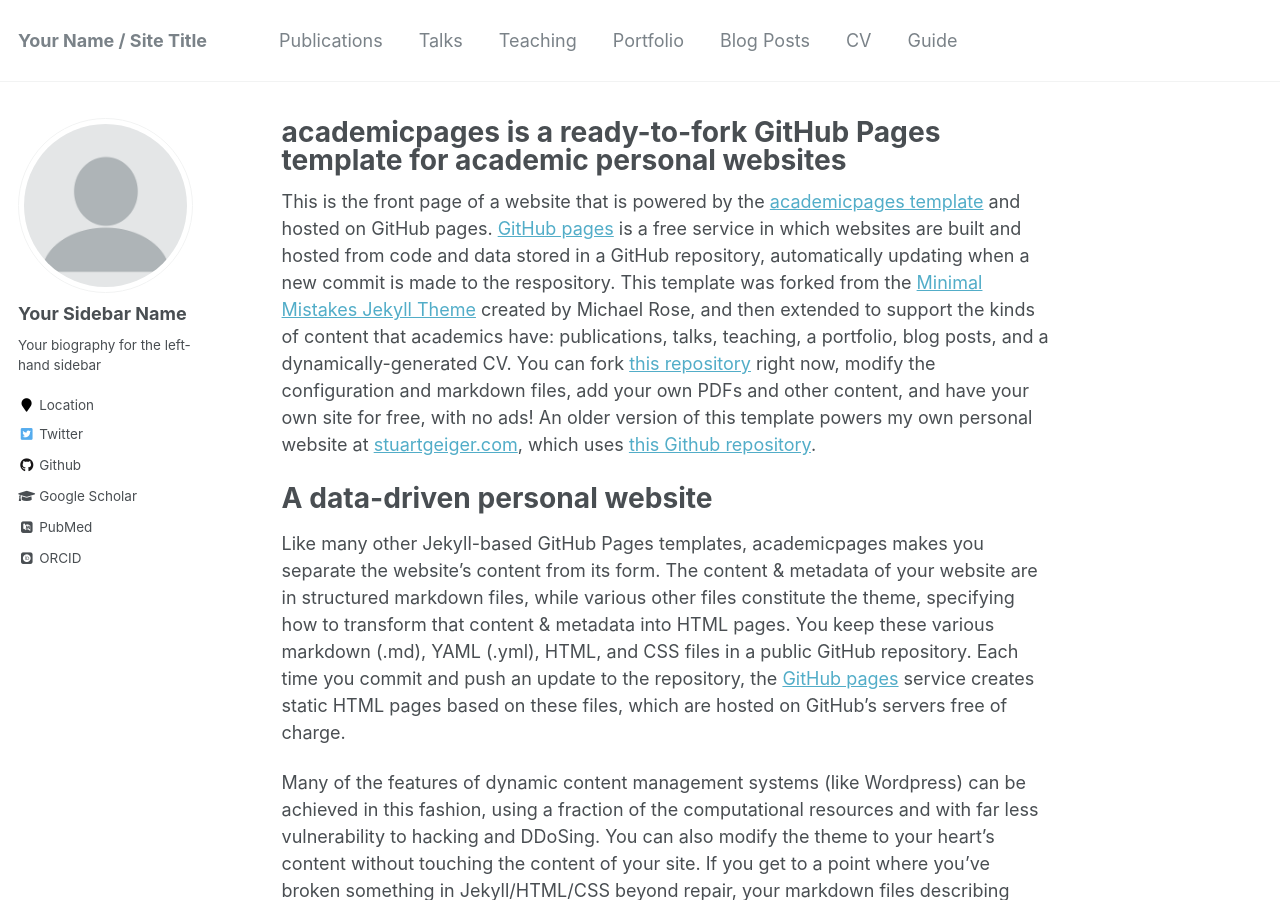
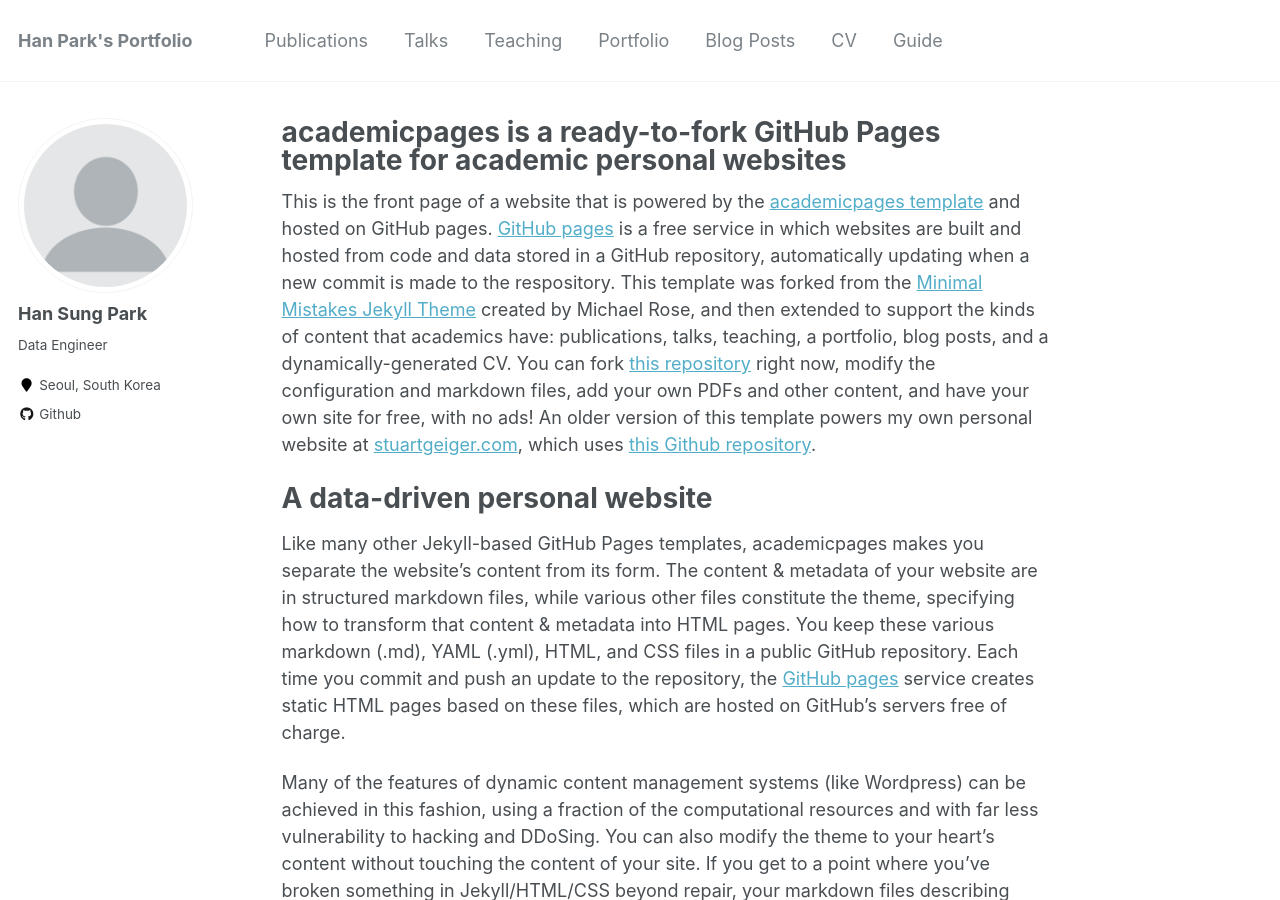
Before and after one commit to hspark15429/hspark15429.github.io, a Jekyll site: the page built from _pages/about.md, in a window 1280 px wide and 900 px high. Built offline with Jekyll 4.4.1, drawn with Linux system fonts in a browser that asks for light colours; some web fonts are replaced; some of the changed text lies outside the part shown.

Commit message:
init changes

```diff
--- a/_config.yml
+++ b/_config.yml
@@ -7,11 +7,11 @@
 
 # Site Settings
 locale                   : "en-US"
-title                    : "Your Name / Site Title"
+title                    : "Han Park's Portfolio"
 title_separator          : "-"
-name                     : &name "Your Name"
-description              : &description "personal description"
-url                      : https://academicpages.github.io # the base hostname & protocol for your site e.g. "https://mmistakes.github.io"
+name                     : &name "Han Park"
+description              : &description "I am a data engineer based in Seoul, South Korea"
+url                      : https://hspark15429.github.io # the base hostname & protocol for your site e.g. "https://mmistakes.github.io"
 baseurl                  : "" # the subpath of your site, e.g. "/blog"
 repository               : "academicpages/academicpages.github.io"
 teaser                   :  # filename of teaser fallback teaser image placed in /images/, .e.g. "500x300.png"
@@ -80,13 +80,13 @@ analytics:
 
 # Site Author
 author:
-  name             : "Your Sidebar Name"
+  name             : "Han Sung Park"
   avatar           : "profile.png"
-  bio              : "Your biography for the left-hand sidebar"
-  location         : "Location"
+  bio              : "Data Engineer"
+  location         : "Seoul, South Korea"
   employer         :
-  pubmed           : "https://www.ncbi.nlm.nih.gov/pubmed/?term=john+snow"
-  googlescholar    : "http://yourfullgooglescholarurl.com"
+  pubmed           : # "https://www.ncbi.nlm.nih.gov/pubmed/?term=john+snow"
+  googlescholar    : # "http://yourfullgooglescholarurl.com"
   email            :
   researchgate     :  # example: "https://www.researchgate.net/profile/yourprofile"
   uri              :
@@ -96,20 +96,20 @@ author:
   flickr           :
   facebook         :
   foursquare       :
-  github           : "academicpages"
+  github           : "hspark15429"
   google_plus      :
   keybase          :
   instagram        :
   impactstory      : #"https://profiles.impactstory.org/u/xxxx-xxxx-xxxx-xxxx"
   lastfm           :
   linkedin         :
-  orcid            : "http://orcid.org/yourorcidurl"
+  orcid            : # "http://orcid.org/yourorcidurl"
   pinterest        :
   soundcloud       :
   stackoverflow    : # http://stackoverflow.com/users/123456/username
   steam            :
   tumblr           :
-  twitter          : "replacethistwitterhandle"
+  twitter          : # "replacethistwitterhandle"
   vine             :
   weibo            :
   xing             :
```
